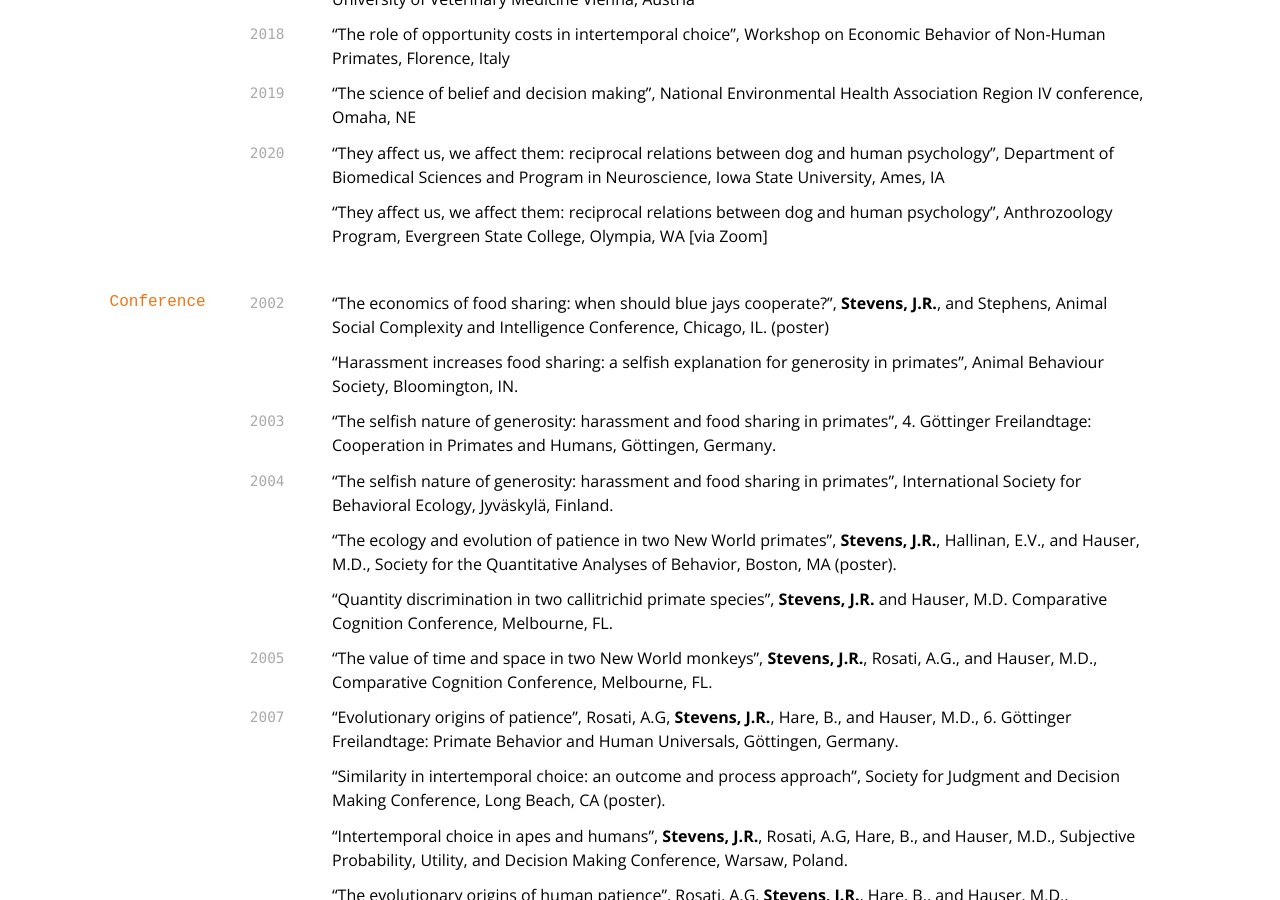
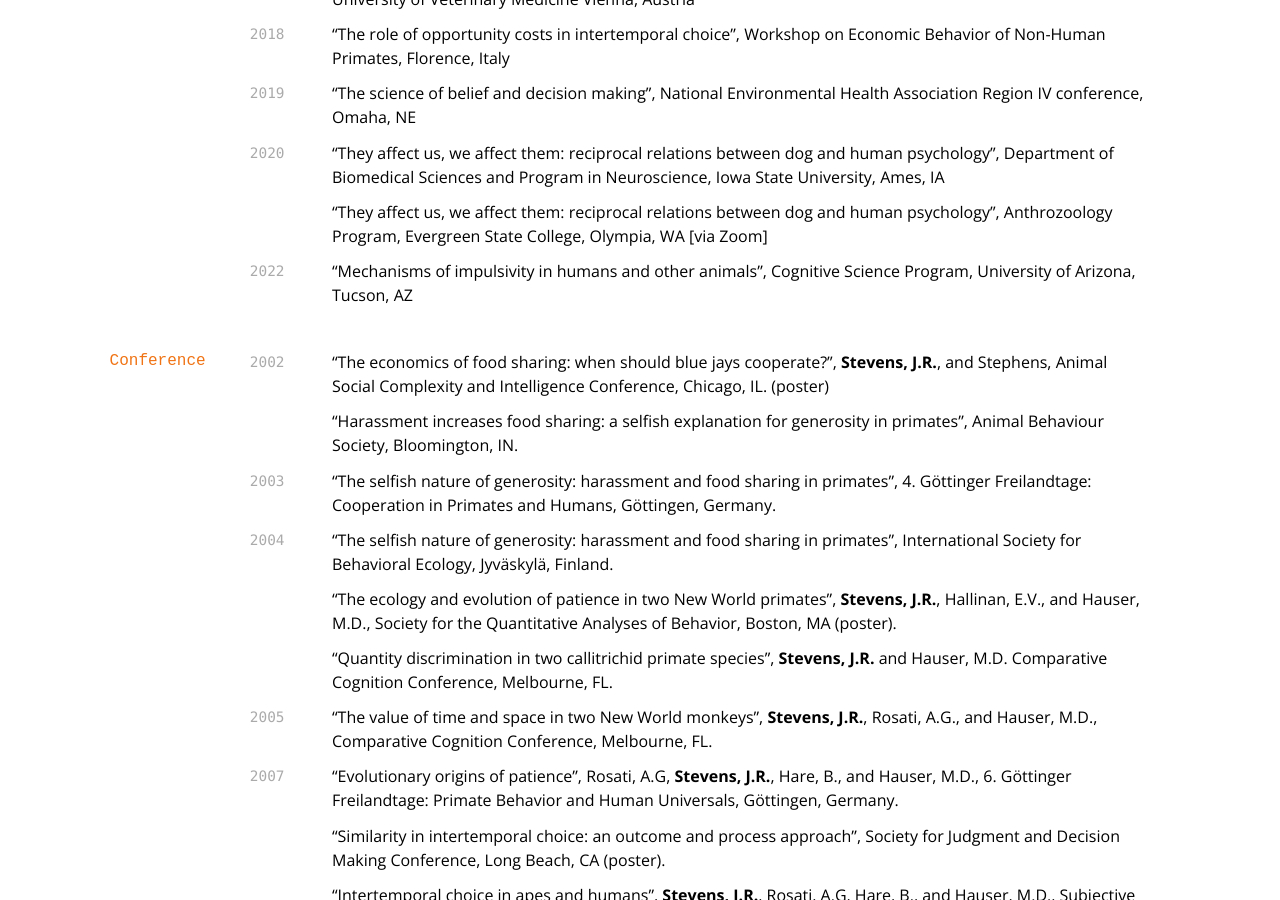
Before and after one commit to JeffreyRStevens/cv, a Jekyll site: the page built from index.md, in a window 1280 px wide and 900 px high, scrolled down 9636 px. Built offline with Jekyll 4.4.1, drawn with Linux system fonts in a browser that asks for light colours; nearby versions of some CDN libraries; some web fonts are replaced.

Commit message:
Add AZ invited talk

```diff
--- a/index.md
+++ b/index.md
@@ -394,6 +394,9 @@ ManyDogs Project, Espinosa, J., Bray, E., Buchsbaum, D., Byosiere, S.-E., Byrne,
 "They affect us, we affect them: reciprocal relations between dog and human psychology", Department of Biomedical Sciences and Program in Neuroscience, Iowa State University, Ames, IA
 
  "They affect us, we affect them: reciprocal relations between dog and human psychology", Anthrozoology Program, Evergreen State College, Olympia, WA \[via Zoom\]
+
+ `2022`
+ "Mechanisms of impulsivity in humans and other animals", Cognitive Science Program, University of Arizona, Tucson, AZ
 
 ### Conference
 
```
Also changed, not shown: cv.md (+3 -0 lines), 1 other file.
